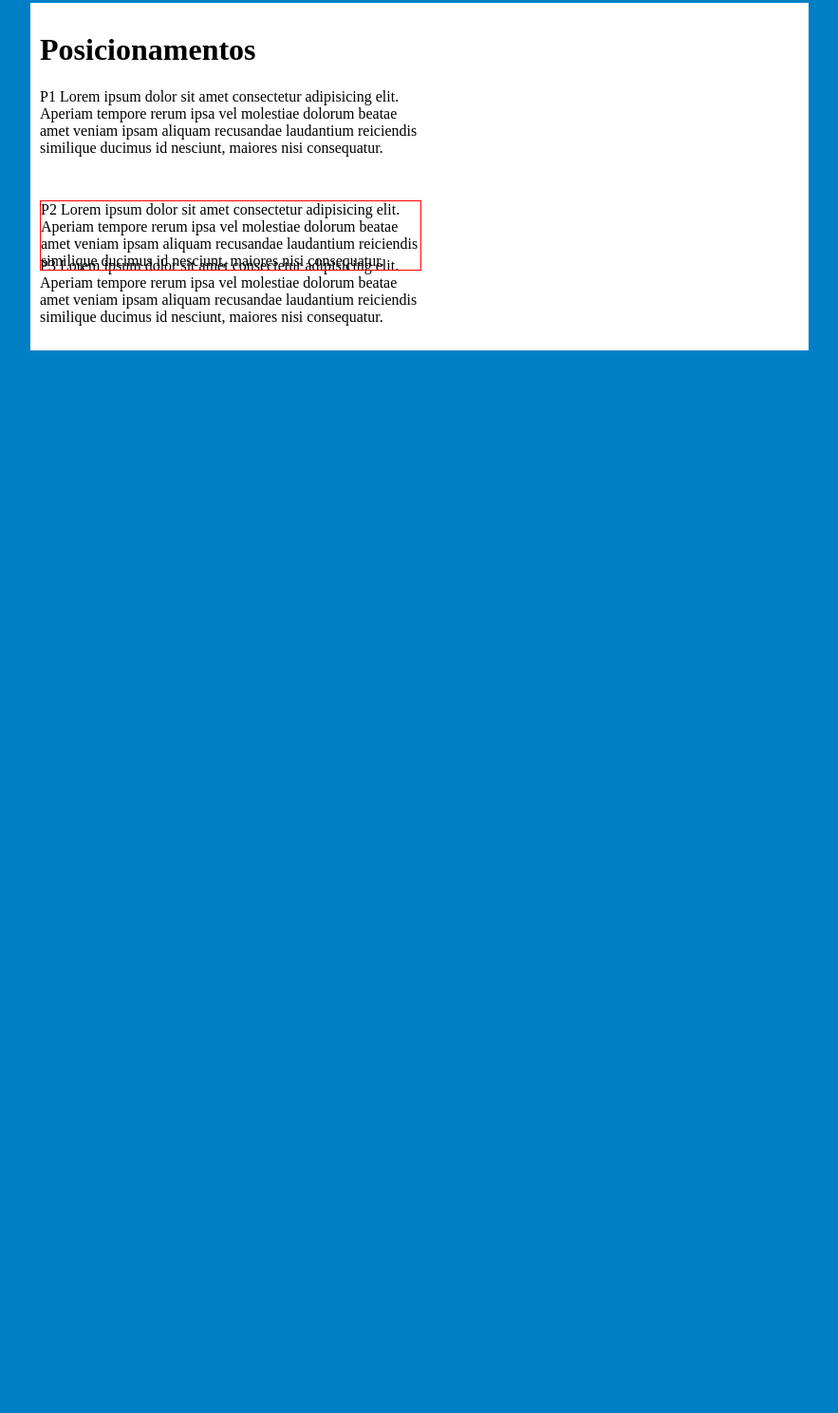
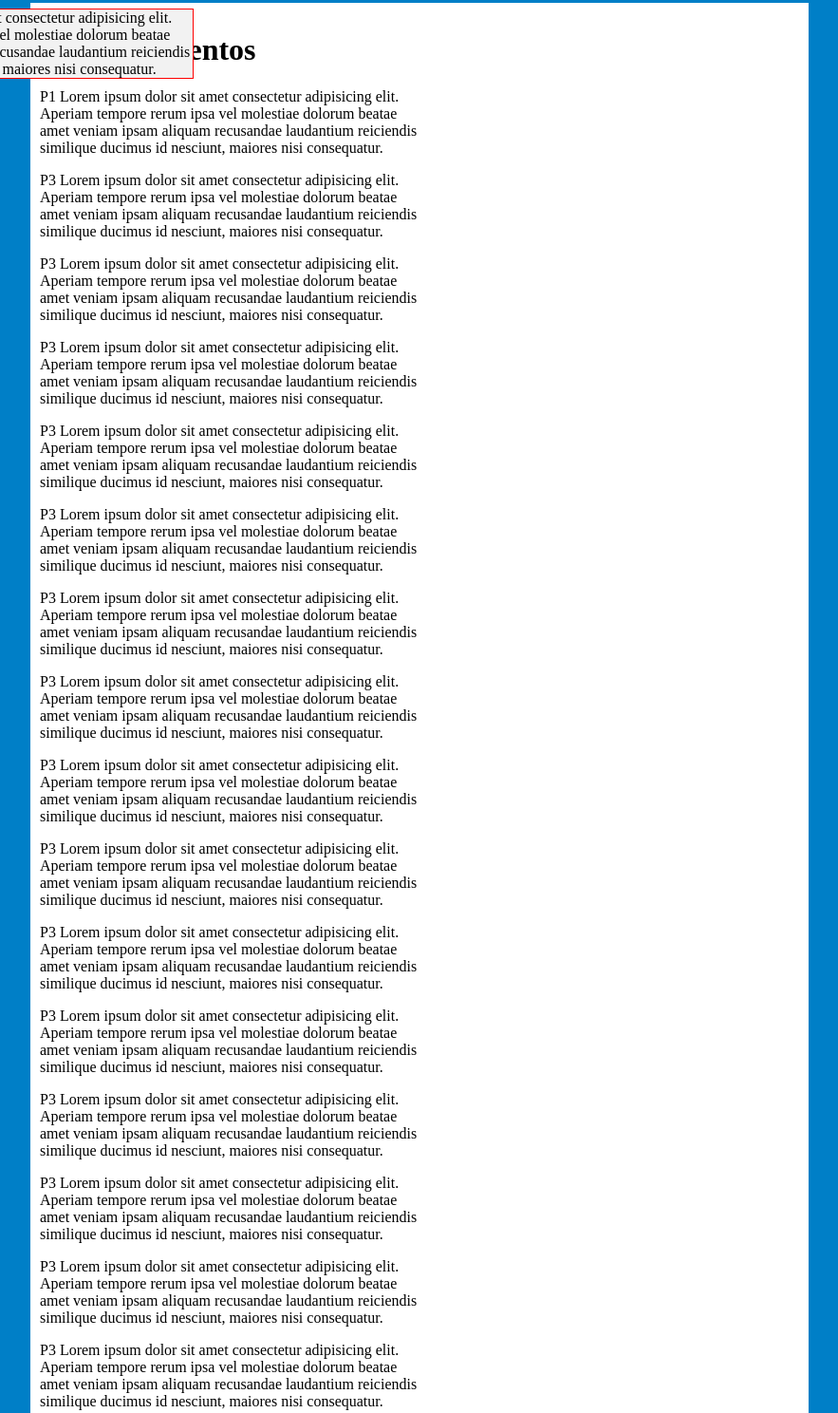
Before and after one commit to fefo1811/Praticando-CSS, a plain HTML site: page posicionamentos/index.html in a window 1280 px wide. Shown: the part 7-1495 px from the top of the page at 95% size, without its empty margins (198-1081 px from the left). Before the commit the page ends 800 px from the top, so only its background shows below. Drawn offline with Linux system fonts and the light colour scheme.

Commit message:
Posicionamento absoluto e fixo

```diff
--- a/posicionamentos/index.html
+++ b/posicionamentos/index.html
@@ -13,6 +13,7 @@
             width: 800px;
             margin: 10px auto;
             padding: 10px;
+            position: relative;
         }
 
         h1 {
@@ -28,6 +29,22 @@
             position: relative;
             top: 30px;
         }
+
+        .fixed {
+            border: 1px solid red;
+            background-color: #f2f2f2;
+            position: fixed;
+            top: 0px;
+            left: 0px;
+        }
+
+        .absoluto {
+            position: absolute;
+            border: 1px red solid;
+            background-color: #f2f2f2;
+            top: 0px;
+            right: 20px;
+        }
     </style>
 </head>
 
@@ -36,7 +53,38 @@
         <h1>Posicionamentos</h1>
         <p>P1 Lorem ipsum dolor sit amet consectetur adipisicing elit. Aperiam tempore rerum ipsa vel molestiae dolorum beatae amet veniam ipsam aliquam recusandae laudantium reiciendis similique ducimus id nesciunt, maiores nisi consequatur.</p>
 
-        <p class="relativo"> P2 Lorem ipsum dolor sit amet consectetur adipisicing elit. Aperiam tempore rerum ipsa vel molestiae dolorum beatae amet veniam ipsam aliquam recusandae laudantium reiciendis similique ducimus id nesciunt, maiores nisi consequatur.</p>
+        <p class="fixed"> P2 Lorem ipsum dolor sit amet consectetur adipisicing elit. Aperiam tempore rerum ipsa vel molestiae dolorum beatae amet veniam ipsam aliquam recusandae laudantium reiciendis similique ducimus id nesciunt, maiores nisi consequatur.</p>
+
+        <p> P3 Lorem ipsum dolor sit amet consectetur adipisicing elit. Aperiam tempore rerum ipsa vel molestiae dolorum beatae amet veniam ipsam aliquam recusandae laudantium reiciendis similique ducimus id nesciunt, maiores nisi consequatur.</p>
+
+        <p> P3 Lorem ipsum dolor sit amet consectetur adipisicing elit. Aperiam tempore rerum ipsa vel molestiae dolorum beatae amet veniam ipsam aliquam recusandae laudantium reiciendis similique ducimus id nesciunt, maiores nisi consequatur.</p>
+
+        <p> P3 Lorem ipsum dolor sit amet consectetur adipisicing elit. Aperiam tempore rerum ipsa vel molestiae dolorum beatae amet veniam ipsam aliquam recusandae laudantium reiciendis similique ducimus id nesciunt, maiores nisi consequatur.</p>
+
+
+        <p> P3 Lorem ipsum dolor sit amet consectetur adipisicing elit. Aperiam tempore rerum ipsa vel molestiae dolorum beatae amet veniam ipsam aliquam recusandae laudantium reiciendis similique ducimus id nesciunt, maiores nisi consequatur.</p>
+
+        <p> P3 Lorem ipsum dolor sit amet consectetur adipisicing elit. Aperiam tempore rerum ipsa vel molestiae dolorum beatae amet veniam ipsam aliquam recusandae laudantium reiciendis similique ducimus id nesciunt, maiores nisi consequatur.</p>
+
+        <p> P3 Lorem ipsum dolor sit amet consectetur adipisicing elit. Aperiam tempore rerum ipsa vel molestiae dolorum beatae amet veniam ipsam aliquam recusandae laudantium reiciendis similique ducimus id nesciunt, maiores nisi consequatur.</p>
+
+        <p> P3 Lorem ipsum dolor sit amet consectetur adipisicing elit. Aperiam tempore rerum ipsa vel molestiae dolorum beatae amet veniam ipsam aliquam recusandae laudantium reiciendis similique ducimus id nesciunt, maiores nisi consequatur.</p>
+
+        <p> P3 Lorem ipsum dolor sit amet consectetur adipisicing elit. Aperiam tempore rerum ipsa vel molestiae dolorum beatae amet veniam ipsam aliquam recusandae laudantium reiciendis similique ducimus id nesciunt, maiores nisi consequatur.</p>
+
+        <p> P3 Lorem ipsum dolor sit amet consectetur adipisicing elit. Aperiam tempore rerum ipsa vel molestiae dolorum beatae amet veniam ipsam aliquam recusandae laudantium reiciendis similique ducimus id nesciunt, maiores nisi consequatur.</p>
+
+        <p> P3 Lorem ipsum dolor sit amet consectetur adipisicing elit. Aperiam tempore rerum ipsa vel molestiae dolorum beatae amet veniam ipsam aliquam recusandae laudantium reiciendis similique ducimus id nesciunt, maiores nisi consequatur.</p>
+
+        <p> P3 Lorem ipsum dolor sit amet consectetur adipisicing elit. Aperiam tempore rerum ipsa vel molestiae dolorum beatae amet veniam ipsam aliquam recusandae laudantium reiciendis similique ducimus id nesciunt, maiores nisi consequatur.</p>
+
+        <p> P3 Lorem ipsum dolor sit amet consectetur adipisicing elit. Aperiam tempore rerum ipsa vel molestiae dolorum beatae amet veniam ipsam aliquam recusandae laudantium reiciendis similique ducimus id nesciunt, maiores nisi consequatur.</p>
+
+        <p> P3 Lorem ipsum dolor sit amet consectetur adipisicing elit. Aperiam tempore rerum ipsa vel molestiae dolorum beatae amet veniam ipsam aliquam recusandae laudantium reiciendis similique ducimus id nesciunt, maiores nisi consequatur.</p>
+
+        <p> P3 Lorem ipsum dolor sit amet consectetur adipisicing elit. Aperiam tempore rerum ipsa vel molestiae dolorum beatae amet veniam ipsam aliquam recusandae laudantium reiciendis similique ducimus id nesciunt, maiores nisi consequatur.</p>
+
+        <p> P3 Lorem ipsum dolor sit amet consectetur adipisicing elit. Aperiam tempore rerum ipsa vel molestiae dolorum beatae amet veniam ipsam aliquam recusandae laudantium reiciendis similique ducimus id nesciunt, maiores nisi consequatur.</p>
 
         <p> P3 Lorem ipsum dolor sit amet consectetur adipisicing elit. Aperiam tempore rerum ipsa vel molestiae dolorum beatae amet veniam ipsam aliquam recusandae laudantium reiciendis similique ducimus id nesciunt, maiores nisi consequatur.</p>
     </div>
```
